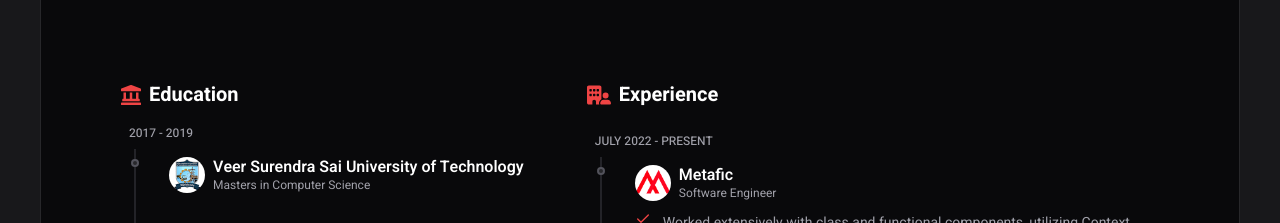
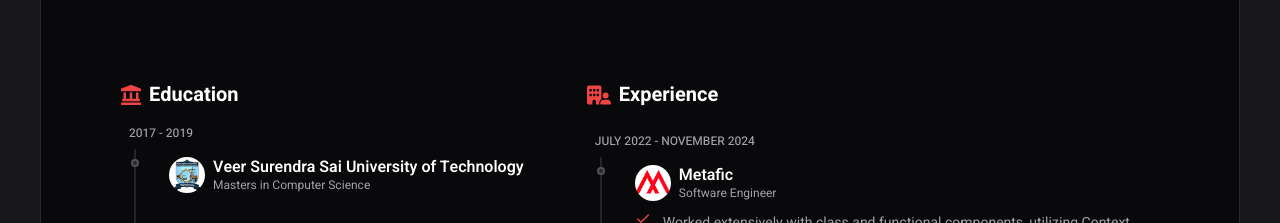
Before and after one commit to Farheen-idris/portfolio-me, a React (Vite) app: page / in a window 1280 px wide. Shown: the part 1200-1423 px from the top of the page. Built offline with nearby package versions, Linux system fonts and the light colour scheme.

Commit message:
experienced updated

```diff
--- a/src/data/user_info.js
+++ b/src/data/user_info.js
@@ -67,7 +67,7 @@ const info = {
         {
             position: "Software Engineer",
             company: "Metafic",
-            duration: "July 2022 - Present",
+            duration: "July 2022 - November 2024",
             image: "metafic.png",
             descriptions: [
                 "Worked extensively with class and functional components, utilizing Context APIs to enhance application functionality and maintain code efficiency.",
@@ -97,7 +97,7 @@ const info = {
         {
             position: "Executive Technology",
             company: "ABSTech Services",
-            duration: "January 2021 - April 2021",
+            duration: "January 2020 - April 2021",
             image: "abs.jpeg",
             descriptions: [
                 "Led group discussions with managers and team members to devise design, implementation, and testing strategies for assigned tasks.",
--- a/tailwind.config.js
+++ b/tailwind.config.js
@@ -1,4 +1,5 @@
 /** @type {import('tailwindcss').Config} */
+import preline from "preline/plugin";
 export default {
   darkMode: "class",
   content: [
@@ -10,5 +11,6 @@ export default {
     extend: {},
   },
   // eslint-disable-next-line no-undef
-  plugins: [require("preline/plugin")],
+  // plugins: [require("preline/plugin")],
+    plugins: [preline],
 };
```
Also changed, not shown: 1 other file (tests, documents, lock files or other folders).
